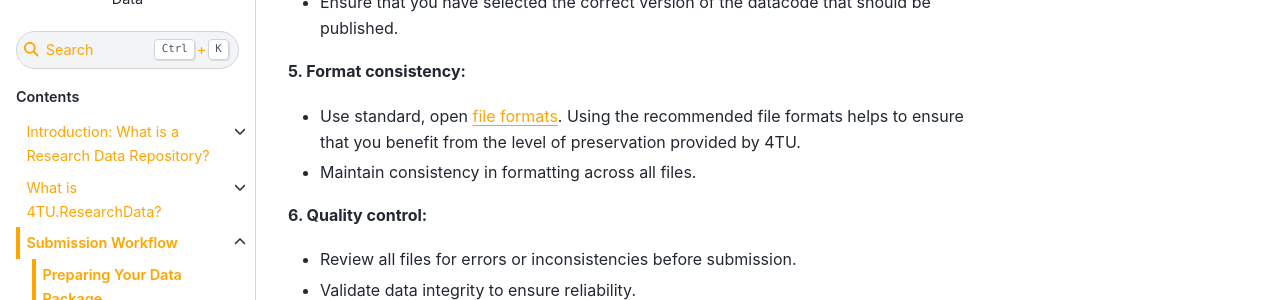
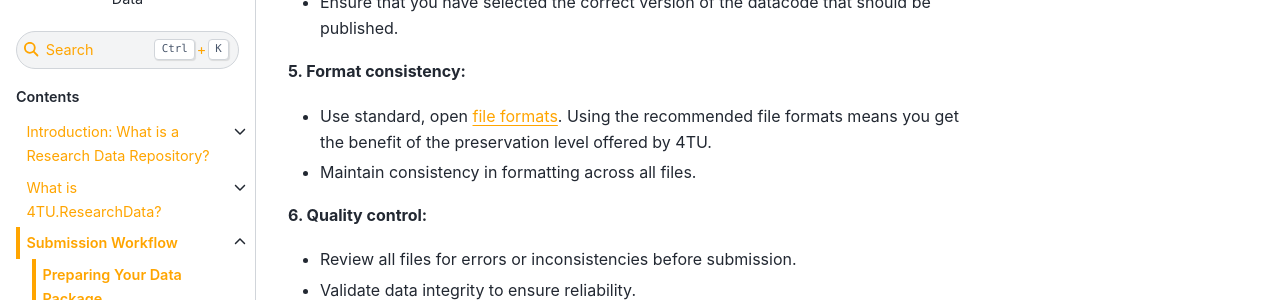
Before and after one commit to TUDelft-books/FAIR4TU_Submission_Help, a Jupyter Book: the page built from book/submission_workflow/preparing_your_data_package.md, in a window 1280 px wide and 900 px high, scrolled down 690 px. Shown: the part 154-454 px from the top of the window. Built offline with Jupyter Book 1.0.4 settings and Sphinx 7.4.7 and the Sphinx Book theme 1.1.4, drawn with Linux system fonts in a browser that asks for light colours; pages that are not in the unit, such as notebooks, are missing from menus; comment, search, counter and statistics services are not loaded.

Commit message:
Update preparing_your_data_package.md

```diff
--- a/book/submission_workflow/preparing_your_data_package.md
+++ b/book/submission_workflow/preparing_your_data_package.md
@@ -20,7 +20,7 @@ Follow these guidelines to develop a comprehensive data package:
 * Ensure that you have selected the correct version of the datacode that should be published.
 
 **5. Format consistency:**
-* Use standard, open [file formats](https://data.4tu.nl/s/documents/Preferred_File_Formats_2023.pdf). Using the recommended file formats helps to ensure that you benefit from the level of preservation provided by 4TU.
+* Use standard, open [file formats](https://data.4tu.nl/s/documents/Preferred_File_Formats_2023.pdf). Using the recommended file formats means you get the benefit of the preservation level offered by 4TU.
 * Maintain consistency in formatting across all files.
 
 **6. Quality control:**
```
